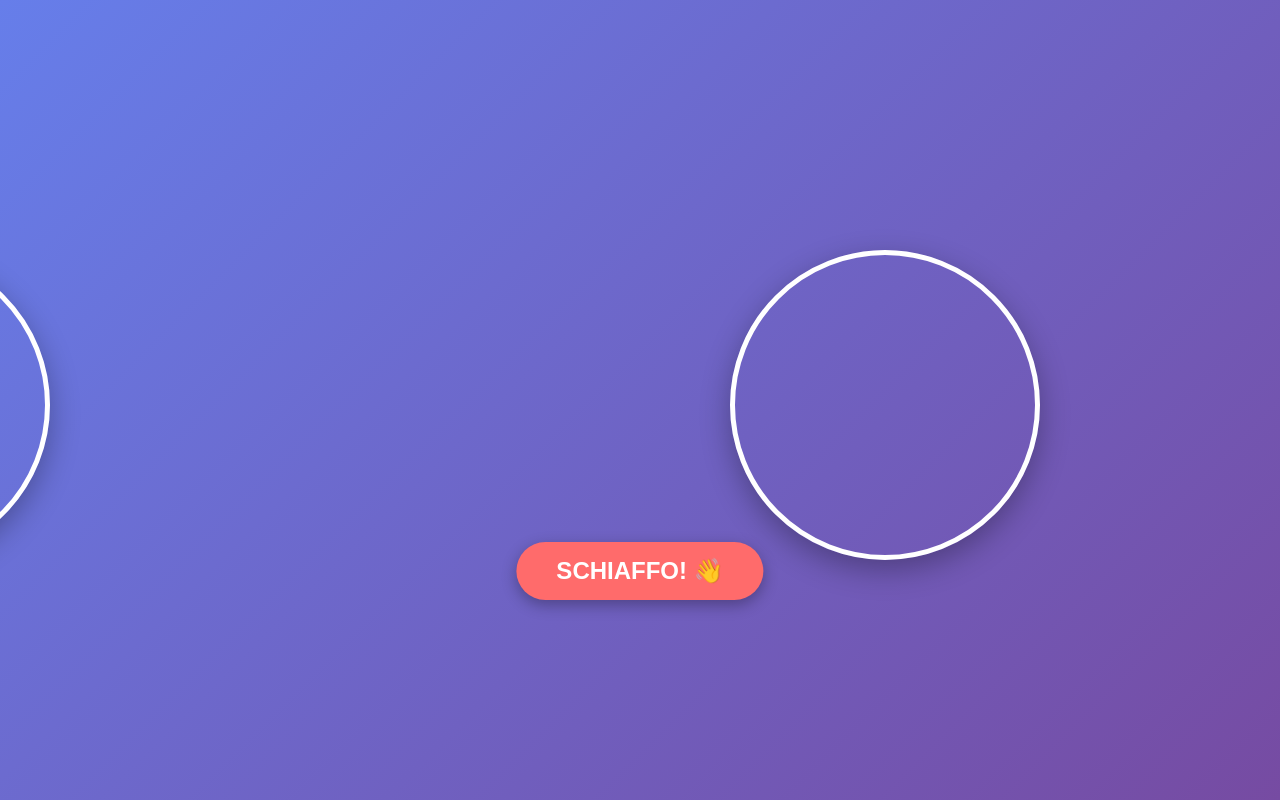
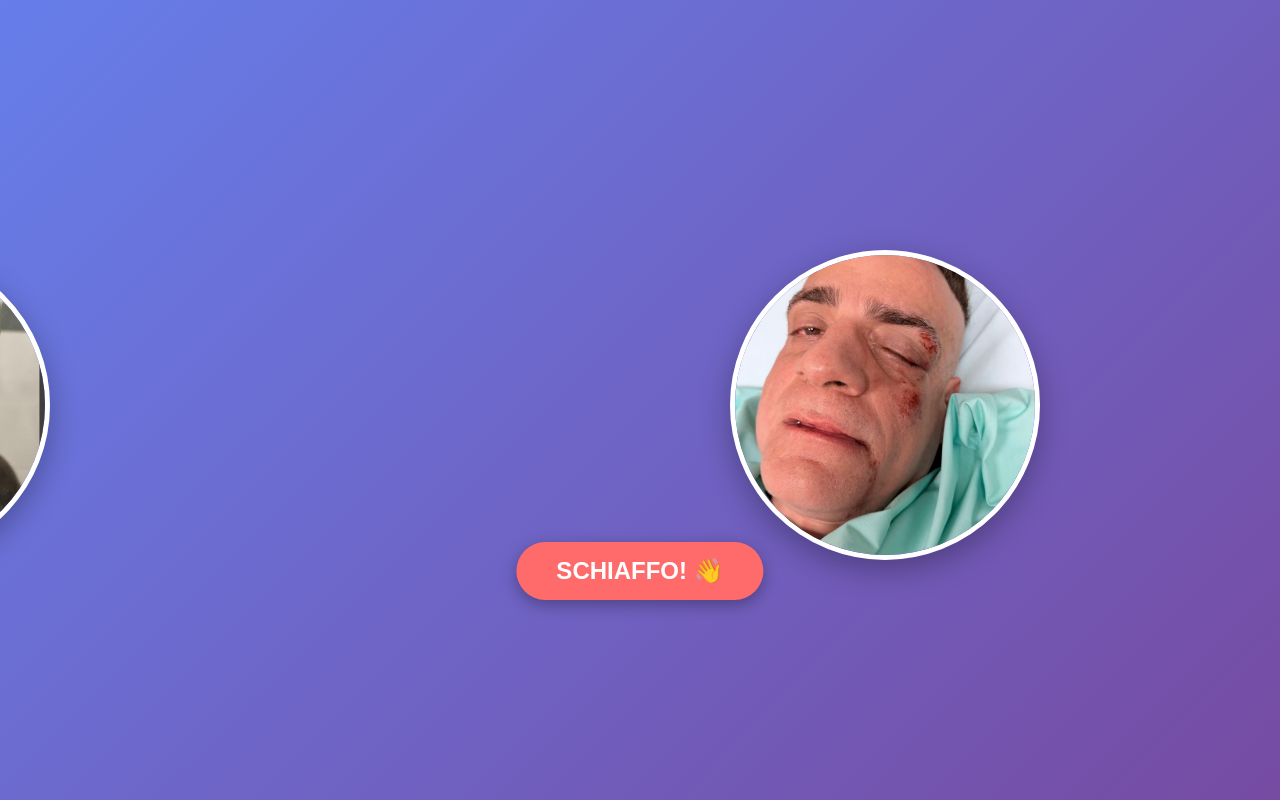
Before and after one commit to GLCVLL/testcicalone, a plain HTML site: page index.html in a window 1280 px wide. Drawn offline with Linux system fonts and the light colour scheme.

Commit message:
added new ph

```diff
--- a/index.html
+++ b/index.html
@@ -216,10 +216,9 @@
         </div>
 
         <script>
-            // Converti le tue immagini in base64 e sostituiscile qui
-            const slapperImg =
-                "/mnt/user-data/uploads/Screenshot_2025-11-27_181838.png";
-            const victimImg = "/mnt/user-data/uploads/1763012788069_n.avif";
+            // Percorsi delle immagini
+            const slapperImg = "img/Screenshot 2025-11-27 181838.png";
+            const victimImg = "img/1763012788069_n.avif";
 
             document.getElementById("slapper").src = slapperImg;
             document.getElementById("victim").src = victimImg;
```
Also changed, not shown: img/1763012788069_n.avif (added), img/Screenshot 2025-11-27 181838.png (added).
